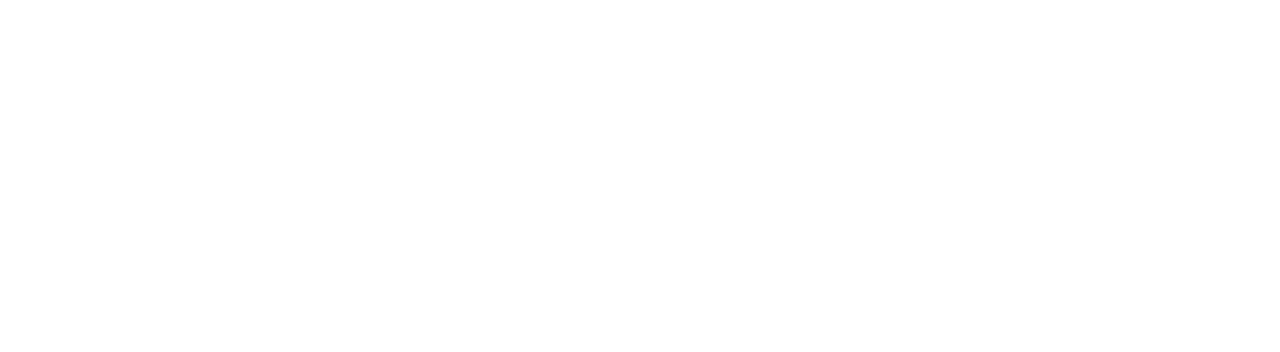
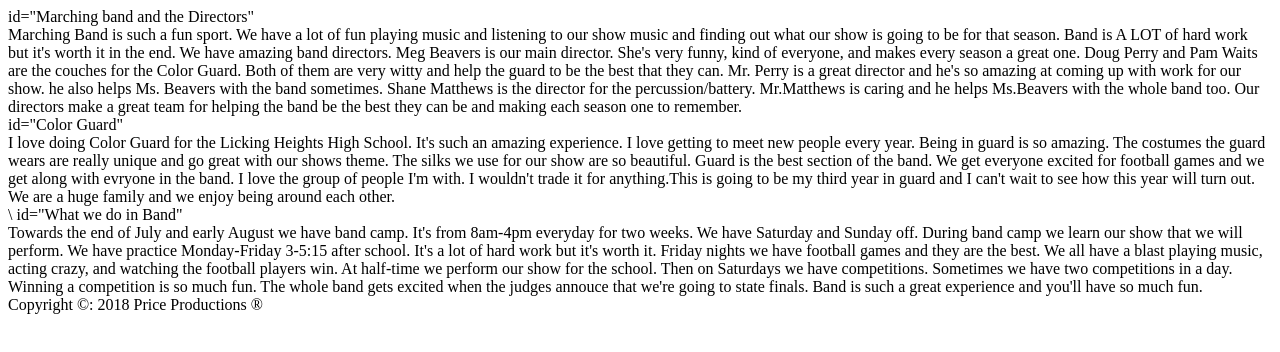
Before and after one commit to Heavenp02/HTMLTextStructure, a plain HTML site: page index.HTML in a window 1280 px wide. Drawn offline with Linux system fonts and the light colour scheme.

Commit message:
initial commit

```diff
--- a/index.HTML
+++ b/index.HTML
@@ -7,13 +7,50 @@
   <meta name="keywords" content="Color Guard, Band, Directors, Times, Friday Nights, Competitons"
 </head>
 <body>
-  <main></main>
-  <section></section>
-  <article></article>
-  <aside></article>
+   <main></main>
+    <section>id="Marching band and the Directors"</section>
+      <article>Marching Band is such a fun sport. We have a lot of fun playing music and
+        listening to our show music and finding out what our show is going to be
+        for that season. Band is A LOT of hard work but it's worth it in the end.
+        We have amazing band directors. Meg Beavers is our main director. She's
+        very funny, kind of everyone, and makes every season a great one. Doug Perry
+        and Pam Waits are the couches for the Color Guard. Both of them are very witty
+        and help the guard to be the best that they can. Mr. Perry is a great director
+        and he's so amazing at coming up with work for our show. he also helps Ms.
+        Beavers with the band sometimes. Shane Matthews is the director for the
+        percussion/battery. Mr.Matthews is caring and he helps Ms.Beavers with the
+        whole band too. Our directors make a great team for helping the band be
+        the best they can be and making each season one to remember.
+      </article>
+    <section2>id="Color Guard"</section2>
+      <article>I love doing Color Guard for the Licking Heights High School.
+      It's such an amazing experience. I love getting to meet new people every year.
+      Being in guard is so amazing. The costumes the guard wears are really unique
+      and go great with our shows theme. The silks we use for our show are so beautiful.
+      Guard is the best section of the band. We get everyone excited for football
+      games and we get along with evryone in the band. I love the group of people
+      I'm with. I wouldn't trade it for anything.This is going to be my third year
+      in guard and I can't wait to see how this year will turn out. We are a
+      huge family and we enjoy being around each other.
+      </article>\
+    <section3>id="What we do in Band"</section3>
+      <article>Towards the end of July and early August we have band camp.
+      It's from 8am-4pm everyday for two weeks. We have Saturday and Sunday off.
+      During band camp we learn our show that we will perform. We have practice
+      Monday-Friday 3-5:15 after school. It's a lot of hard
+      work but it's worth it. Friday nights we have football games and they are
+      the best. We all have a blast playing music,
+      acting crazy, and watching the football players win. At half-time we perform our
+      show for the school. Then on Saturdays we have competitions. Sometimes we
+      have two competitions in a day. Winning a
+      competition is so much fun. The whole band gets excited when the judges
+      annouce that we're going to state finals. Band is such a great experience
+      and you'll have so much fun.
+      </article>
+  <footer>Copyright &copy: 2018
+    Price Productions &reg
+  </footer>
 
 
-
-
-</body>
+  </body>
 </html>
```
